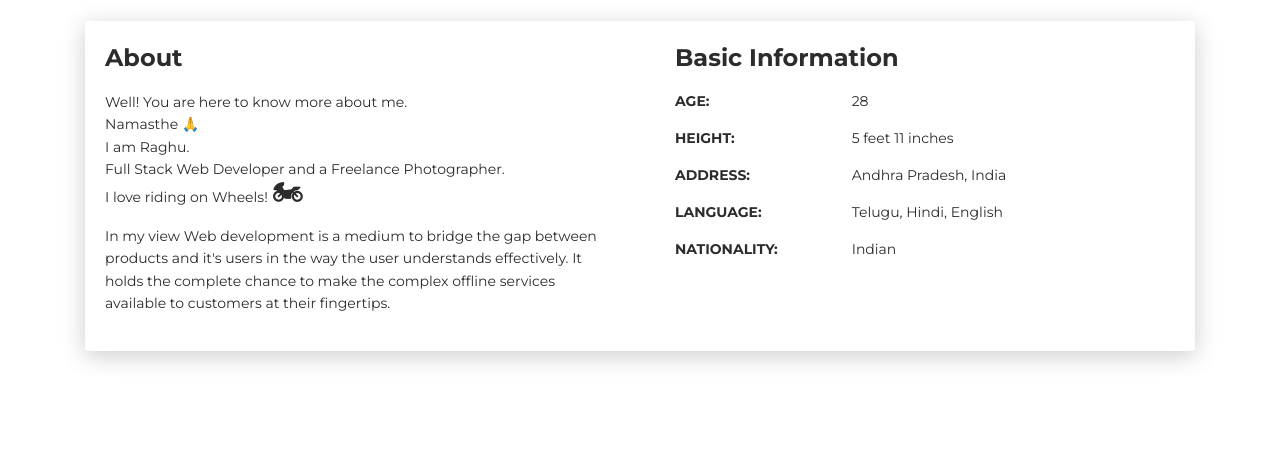
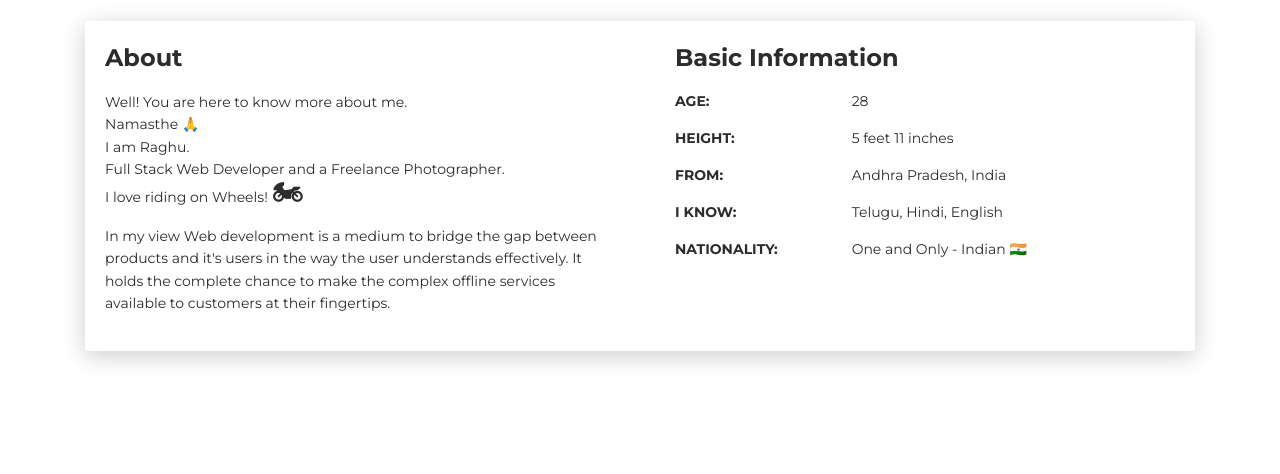
Before and after one commit to raghu3r/raghu3r.github.io, a plain HTML site: page index.html in a window 1280 px wide. Shown: the part 599-1073 px from the top of the page. Drawn offline with Linux system fonts and the light colour scheme.

Commit message:
Updated about me

```diff
--- a/index.html
+++ b/index.html
@@ -222,13 +222,13 @@
                     </div>
                     <div class="row mt-3">
                       <div class="col-sm-4">
-                        <strong class="text-uppercase">Address:</strong>
+                        <strong class="text-uppercase">From:</strong>
                       </div>
                       <div class="col-sm-8">Andhra Pradesh, India</div>
                     </div>
                     <div class="row mt-3">
                       <div class="col-sm-4">
-                        <strong class="text-uppercase">Language:</strong>
+                        <strong class="text-uppercase">I know:</strong>
                       </div>
                       <div class="col-sm-8">Telugu, Hindi, English</div>
                     </div>
@@ -236,7 +236,7 @@
                       <div class="col-sm-4">
                         <strong class="text-uppercase">Nationality:</strong>
                       </div>
-                      <div class="col-sm-8">Indian</div>
+                      <div class="col-sm-8">One and Only - Indian &#127470;&#127475;</div>
                     </div>
                   </div>
                 </div>
```
